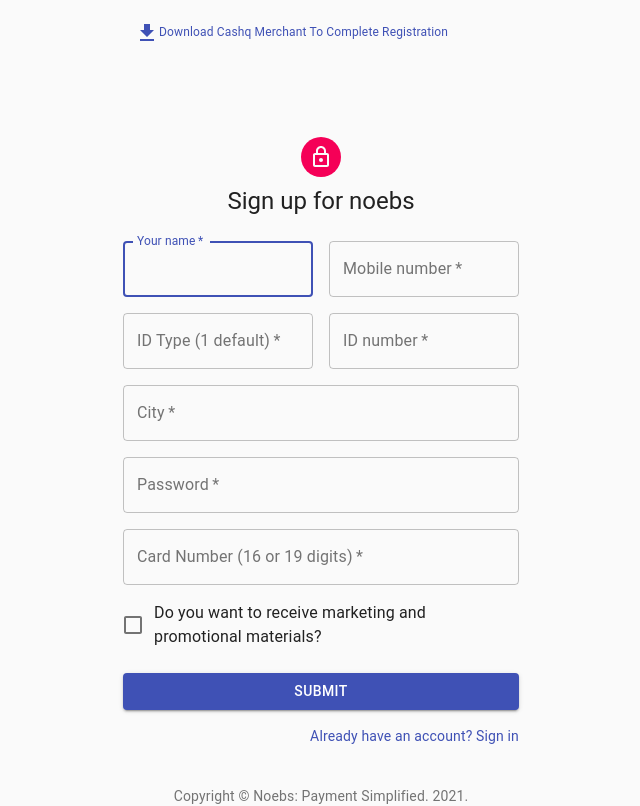
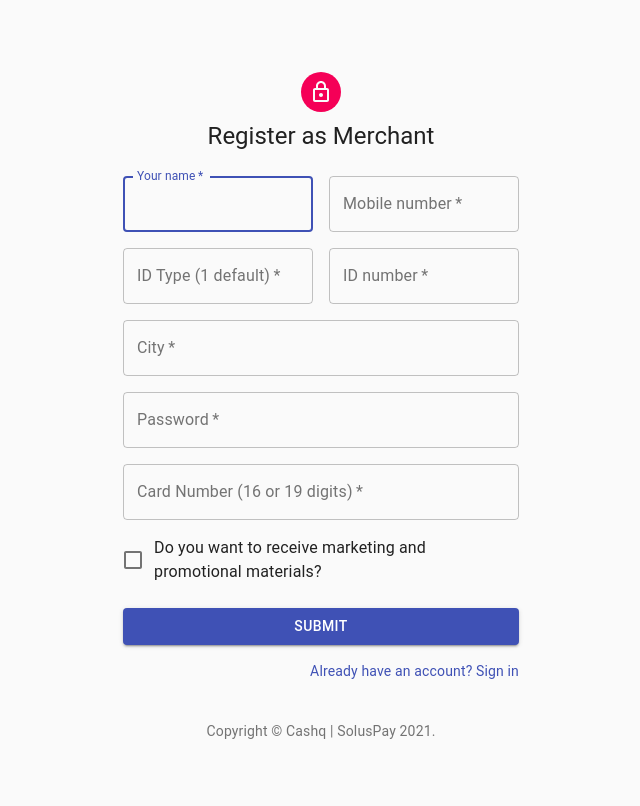
Before and after one commit to noebs/registration, a React (Create React App) app: page / in a window 1280 px wide. Shown: the whole page, without its empty margins (319-959 px from the left). Built offline with nearby package versions, Linux system fonts and the light colour scheme.

Commit message:
adding i18n stuff

```diff
--- a/src/App.js
+++ b/src/App.js
@@ -24,8 +24,8 @@
   return (
     <Typography variant="body2" color="textSecondary" align="center">
       {'Copyright © '}
-      <Link color="inherit" href="https://noebs.dev">
-        Noebs: Payment Simplified.
+      <Link color="inherit" href="https://soluspay.net">
+        {i18n.t("company")}
       </Link>{' '}
       {new Date().getFullYear()}
       {'.'}
@@ -117,14 +117,14 @@
 
       <Container component="main" maxWidth="xs">
 
-        <div >
-          <div className={classes.paper}  style={{ display: !this.state.success && "none" }} >
+        <div style={{ display: !this.state.success && "none" }} >
+          <div className={classes.paper}   >
 
             <Avatar className={classes.avatar}>
               <CheckCircle />
             </Avatar>
             <Typography variant="h6">
-              Registration Completed. Congrats! We will follow up with you to complete installation steps.
+              {i18n.t("registration_message")}
             </Typography>
           </div>
 
@@ -132,13 +132,10 @@
           <IconButton href="https://play.google.com/store/apps/details?id=net.soluspay.CashQMerchant" color="primary">
             <GetApp/>
 
-              <p style={{fontSize: 12}}>Download Cashq Merchant To Complete Registration</p>
+              <p style={{fontSize: 12}}>{i18n.t("cashq_prompt")}</p>
 
         </IconButton>
         </div>
-
-
-
         <div>
           <Snackbar
             anchorOrigin={{
@@ -152,7 +149,7 @@
             action={
               <React.Fragment>
                 <Button color="secondary" size="small" onClick={this.handleClose}>
-                  UNDO
+                 <p> {i18n.t("close")}</p>
                </Button>
                 <IconButton size="small" aria-label="close" color="inherit" onClick={this.handleClose}>
                   <CloseIcon fontSize="small" />
@@ -171,7 +168,7 @@
             <LockOutlinedIcon />
           </Avatar>
           <Typography component="h1" variant="h5">
-            Sign up for noebs
+            {i18n.t("signup")}
         </Typography>
           <form className={classes.form} noValidate onSubmit={this.handleSubmit}>
             <Grid container spacing={2}>
--- a/src/i18n.js
+++ b/src/i18n.js
@@ -17,7 +17,11 @@
       "submit": "Submit",
       "tm": "Noebs and Solus are registered trademarks. Solus is a certified payment processor by CBOS.",
       "sign_in": "Already have an account? Sign in",
-      "marketing": "Do you want to receive marketing and promotional materials?"
+      "marketing": "Do you want to receive marketing and promotional materials?",
+      "registration_message": "Registration Completed. Congrats! We will follow up with you to complete installation steps.",
+      "cashq_prompt": "Download Cashq Merchant To Complete Registration",
+      "signup": "Register as Merchant",
+      "company": "Cashq | SolusPay"
 
     }
   },
@@ -34,7 +38,11 @@
       "submit": "ارسال",
       "tm": "Noebs and Solus are registered trademarks. Solus is a certified payment processor by CBOS.",
       "sign_in": "لديك حساب مسبقاً؟ تسجيل الدخول",
-      "marketing": "هل تود استقبال رسائل تسويقية؟"
+      "marketing": "هل تود استقبال رسائل تسويقية؟",
+      "registration_message": "تم التسجيل بنجاح. قم بتنزيل Cashq لإتمام عملية التسجيل!",
+      "cashq_prompt": "قم بتحميل تطبيق التاجر ل Cashq",
+      "signup": "قم بالتسجيل",
+      "company": "Cashq | SolusPay"
     }
   }
 };
```
Also changed, not shown: 1 other file (tests, documents, lock files or other folders).
